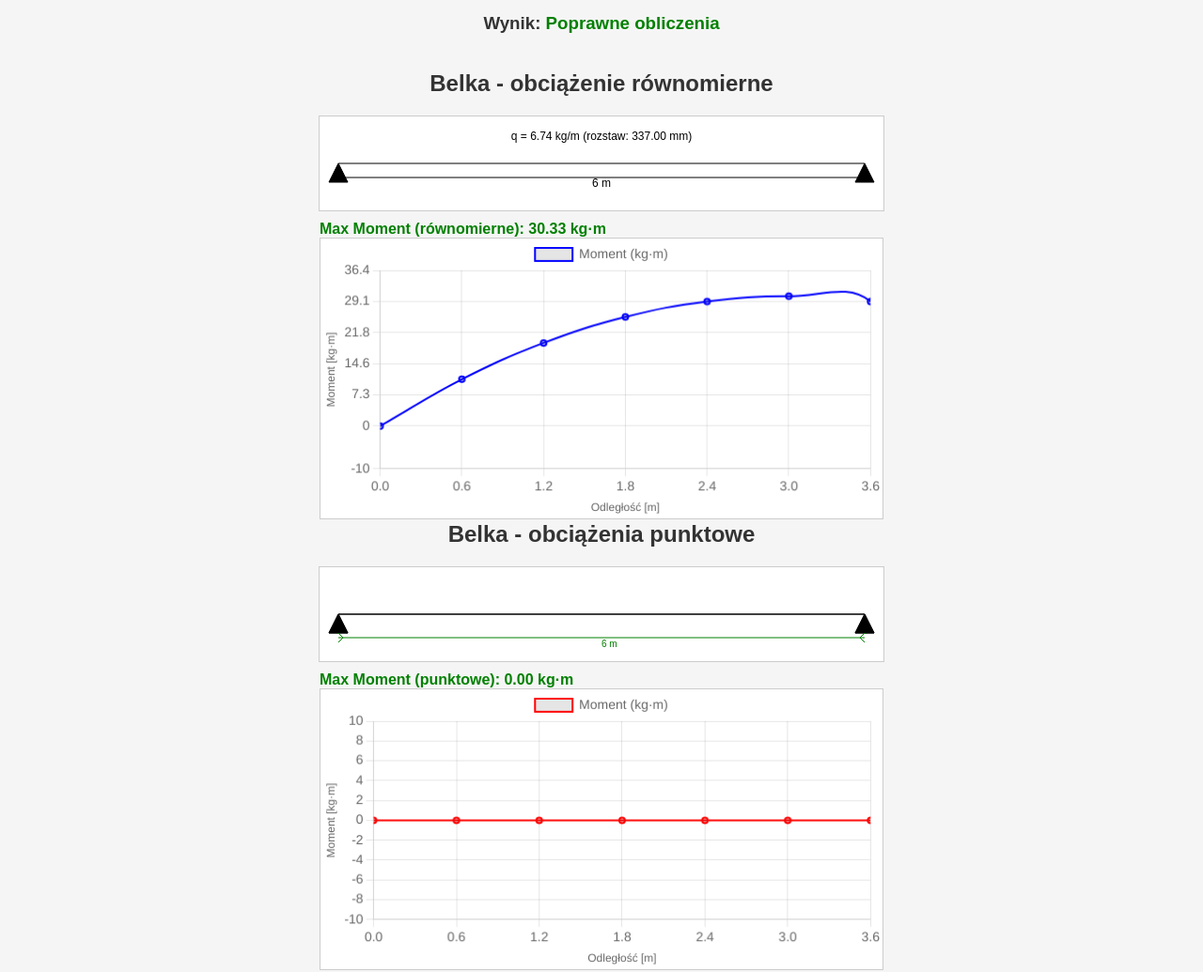
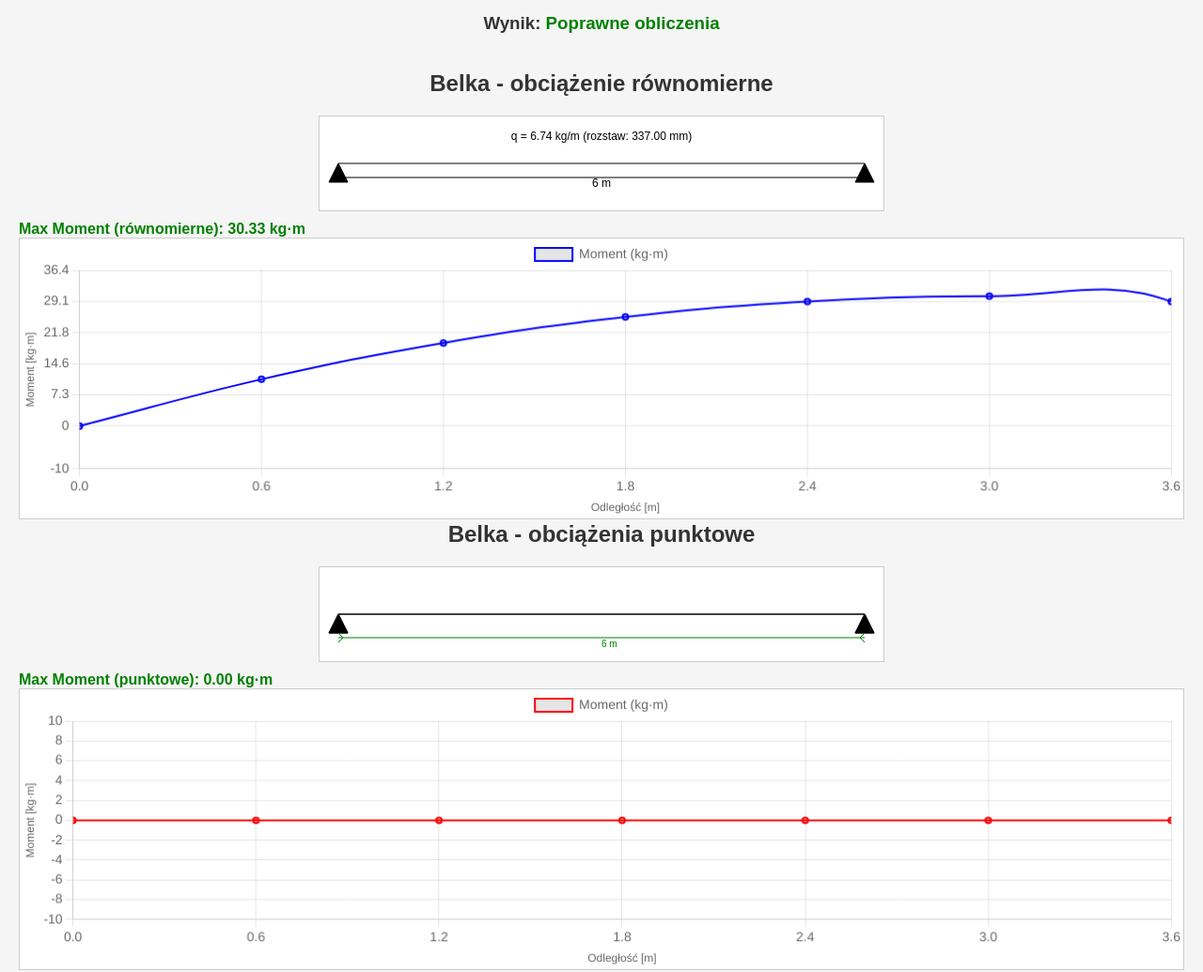
Before and after one commit to Szejmous/Blachy_podwieszenia, a Flask app: page / in a window 1280 px wide. Shown: the part 682-1717 px from the top of the page at 94% size. Run offline with Flask 3, Linux system fonts and the light colour scheme.

Commit message:
Update styles.css

```diff
--- a/static/styles.css
+++ b/static/styles.css
@@ -14,7 +14,7 @@ h1, h2, h3 {
 /* Kontener dla wykresów */
 .chart-container {
     width: 100%;
-    max-width: 600px; /* Maksymalna szerokość */
+    /* Usunięto max-width: 600px, aby umożliwić pełne rozciągnięcie */
     height: 300px; /* Stała wysokość ramki */
     margin-top: 10px;
     position: relative; /* Umożliwia pozycjonowanie canvasu */
```
